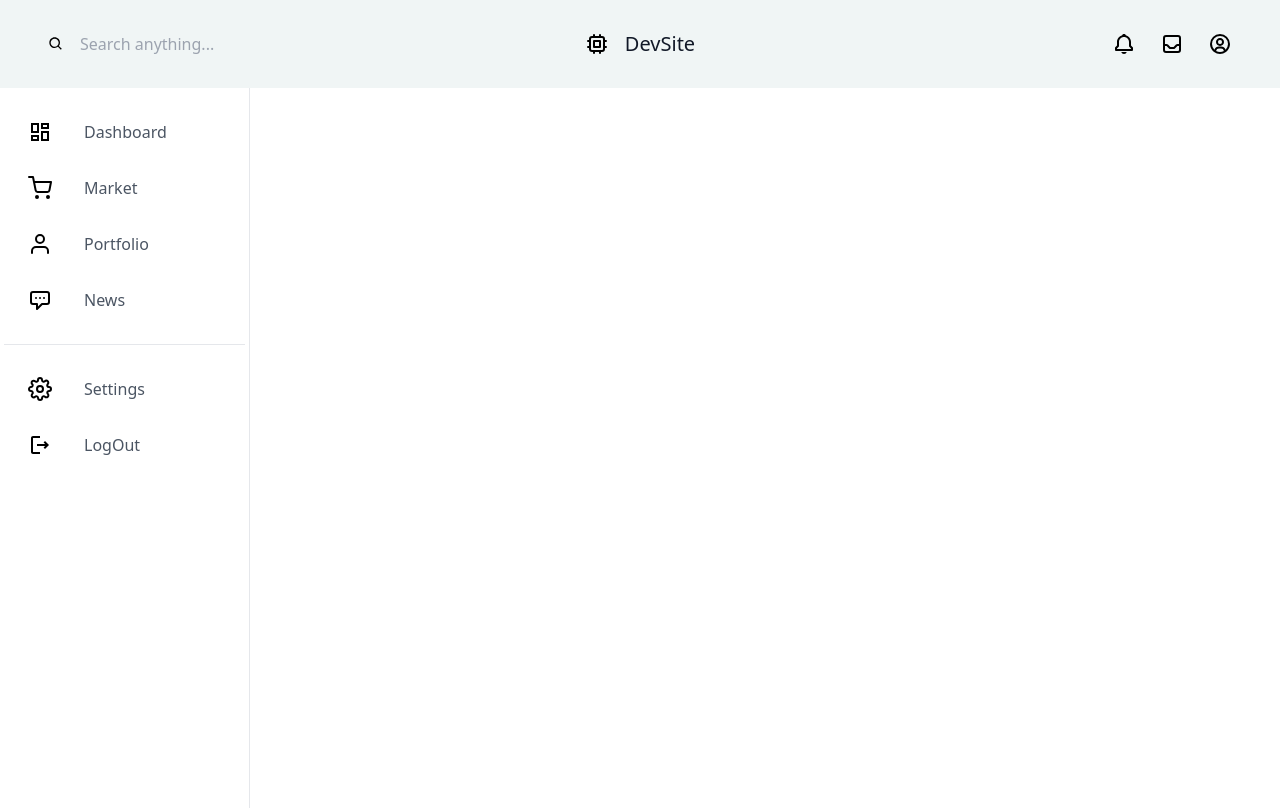
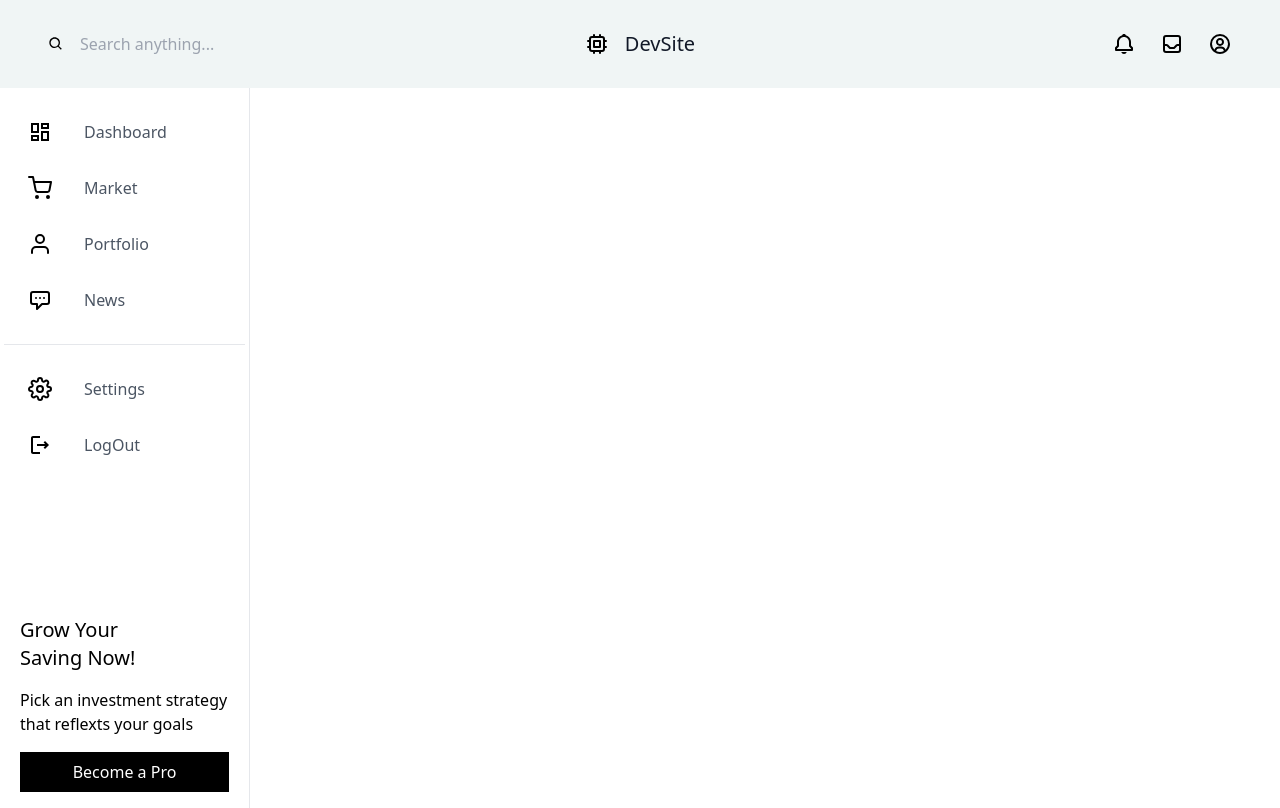
Before and after one commit to elifraydin/dashboard-react-tailwind, a React (Create React App) app: page / in a window 1280 px wide. Built offline with nearby package versions, Linux system fonts and the light colour scheme.

Commit message:
Complate NavBar

```diff
--- a/src/components/navbar/NavBar.js
+++ b/src/components/navbar/NavBar.js
@@ -14,6 +14,16 @@ function NavBar() {
                     <NavItem link={link} key={link.id} />
                 ))}
             </div>
+            <div className="xl:flex flex-col hidden  items-center justify-center space-y-4 px-4 py-4 ">
+        <h1 className="text-xl w-full font-medium">
+          Grow Your <br /> Saving Now!
+        </h1>
+        <p> Pick an investment strategy that reflexts your goals </p>
+        <button className=" w-full py-2 px-3 bg-black text-white">
+          Become a Pro
+        </button>
+      </div>
+
         </nav>
     )
 }
```
